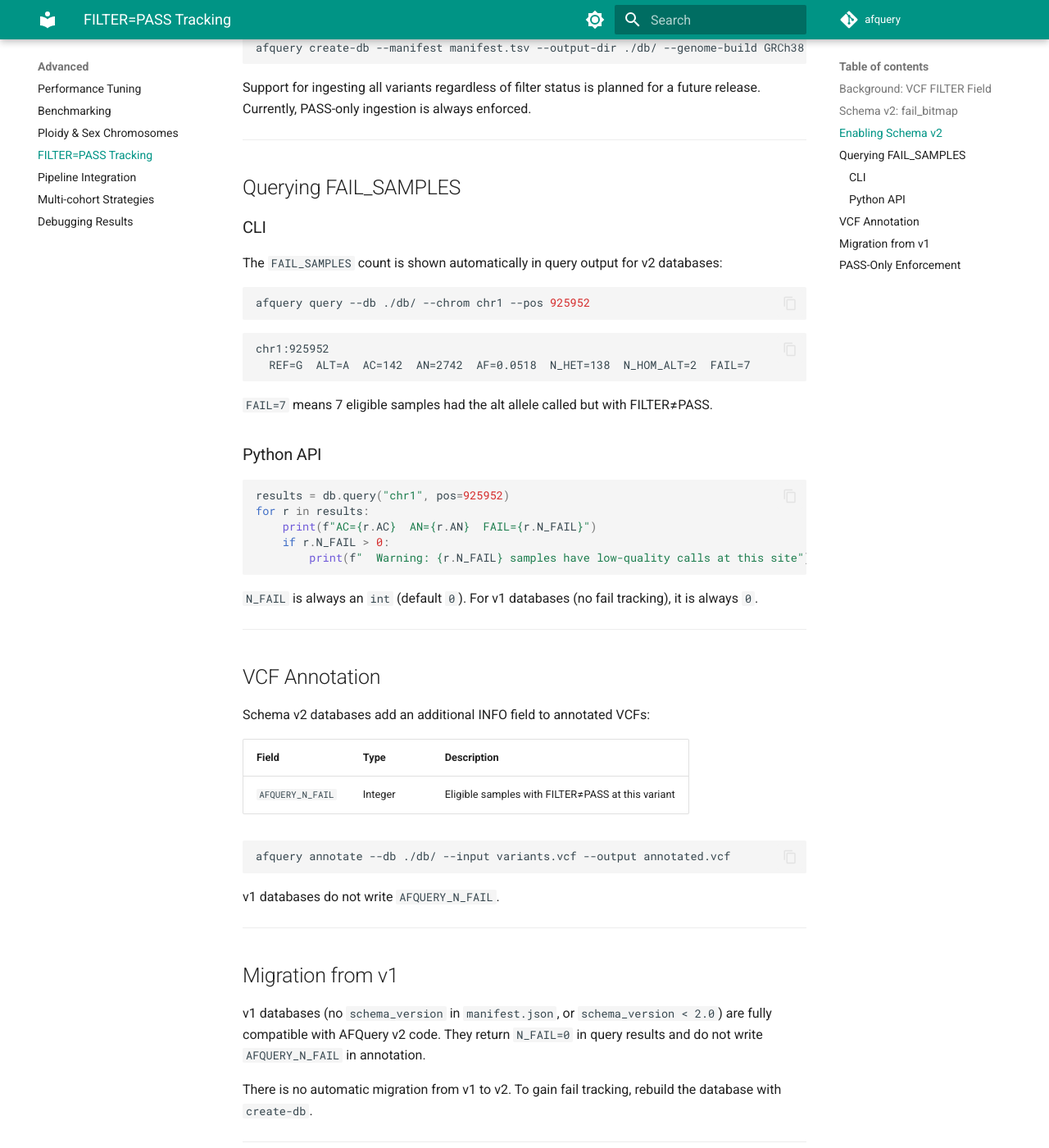
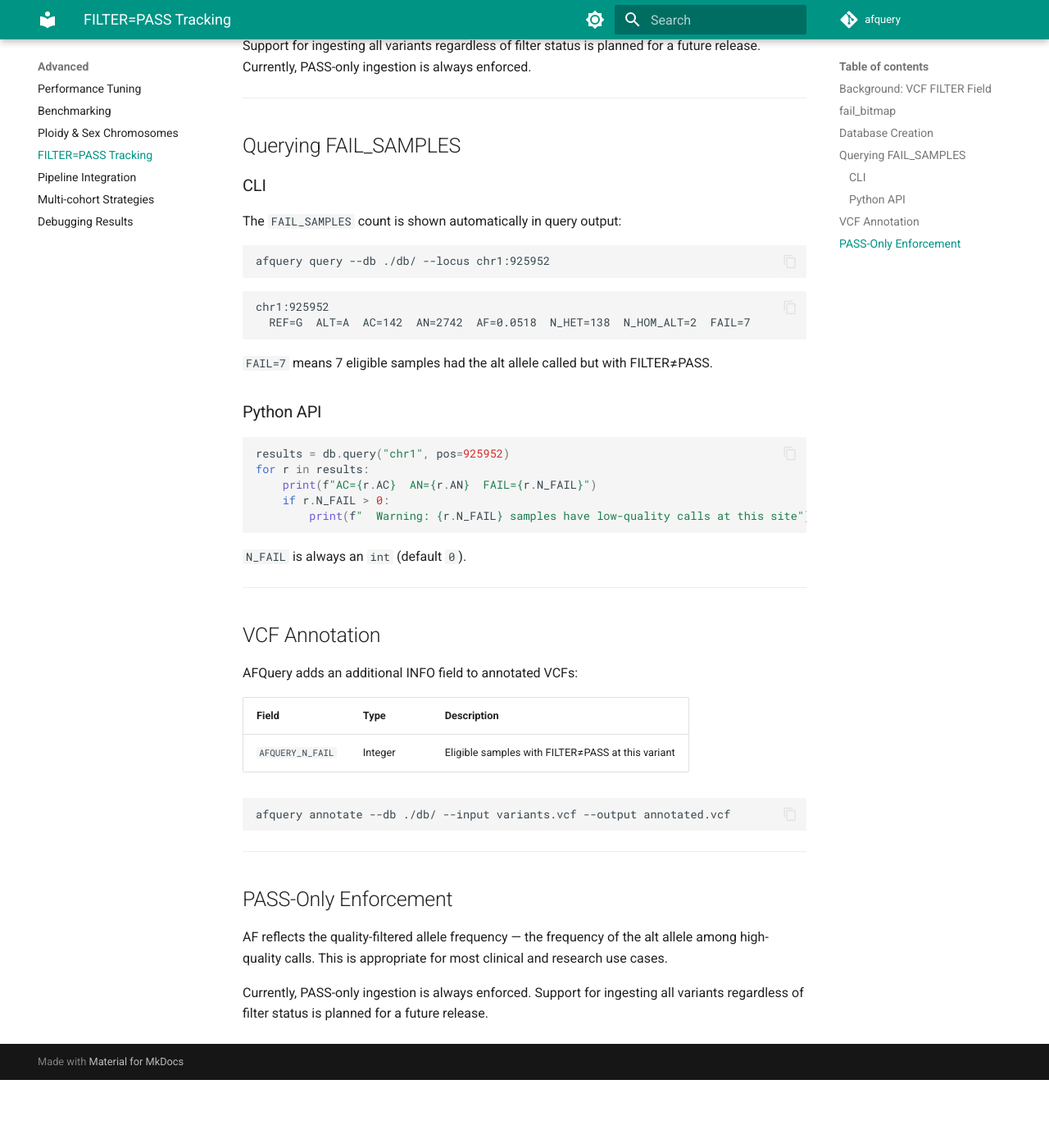
Before and after one commit to dlopez-bioinfo/afquery, an MkDocs documentation site: the page built from docs/advanced/filter-pass-tracking.md, in a window 1280 px wide and 1400 px high, scrolled down 1033 px. Shown: the whole window at 82% size. Built offline with MkDocs 1.6.1 and Material for MkDocs 9.7.7, drawn with Linux system fonts in a browser that asks for light colours; comment, search, counter and statistics services are not loaded; after the commit the page ends 2350 px from its top, so only the background shows below that; some of the changed text lies outside the part shown.

Commit message:
refactor: drop schema v1 support
- Remove all v1 schema references from documentation
- Update filter-pass-tracking to describe fail_bitmap as standard feature
- Remove v1 migration section; fail_bitmap is now always present

````diff
--- a/docs/advanced/filter-pass-tracking.md
+++ b/docs/advanced/filter-pass-tracking.md
@@ -1,6 +1,6 @@
 # FILTER=PASS Tracking
 
-Schema version 2 introduces tracking of variants that are called but fail quality filters (`FILTER≠PASS`). This allows distinguishing between "variant not present" and "variant present but low quality" in your cohort.
+AFQuery tracks variants that are called but fail quality filters (`FILTER≠PASS`). This allows distinguishing between "variant not present" and "variant present but low quality" in your cohort.
 
 ---
 
@@ -15,9 +15,9 @@ AFQuery default behavior:
 
 ---
 
-## Schema v2: fail_bitmap
+## fail_bitmap
 
-In schema v2, AFQuery stores a third bitmap per variant alongside `het_bitmap` and `hom_bitmap`:
+AFQuery stores a third bitmap per variant alongside `het_bitmap` and `hom_bitmap`:
 
 - **`fail_bitmap`** — bit set for each sample that has a non-ref genotype (AC>0) AND `FILTER≠PASS`
 
@@ -28,9 +28,9 @@ This means:
 
 ---
 
-## Enabling Schema v2
+## Database Creation
 
-Schema v2 is the default for new databases. The `fail_bitmap` is always written and always tracks PASS-only ingestion:
+The `fail_bitmap` is always written and always tracks PASS-only ingestion:
 
 ```bash
 # PASS-only ingestion (fail_bitmap tracks failed calls)
@@ -45,10 +45,10 @@ Support for ingesting all variants regardless of filter status is planned for a
 
 ### CLI
 
-The `FAIL_SAMPLES` count is shown automatically in query output for v2 databases:
+The `FAIL_SAMPLES` count is shown automatically in query output:
 
 ```bash
-afquery query --db ./db/ --chrom chr1 --pos 925952
+afquery query --db ./db/ --locus chr1:925952
 ```
 
 ```
@@ -68,13 +68,13 @@ for r in results:
         print(f"  Warning: {r.N_FAIL} samples have low-quality calls at this site")
 ```
 
-`N_FAIL` is always an `int` (default `0`). For v1 databases (no fail tracking), it is always `0`.
+`N_FAIL` is always an `int` (default `0`).
 
 ---
 
 ## VCF Annotation
 
-Schema v2 databases add an additional INFO field to annotated VCFs:
+AFQuery adds an additional INFO field to annotated VCFs:
 
 | Field | Type | Description |
 |-------|------|-------------|
@@ -84,16 +84,6 @@ Schema v2 databases add an additional INFO field to annotated VCFs:
 afquery annotate --db ./db/ --input variants.vcf --output annotated.vcf
 ```
 
-v1 databases do not write `AFQUERY_N_FAIL`.
-
----
-
-## Migration from v1
-
-v1 databases (no `schema_version` in `manifest.json`, or `schema_version < 2.0`) are fully compatible with AFQuery v2 code. They return `N_FAIL=0` in query results and do not write `AFQUERY_N_FAIL` in annotation.
-
-There is no automatic migration from v1 to v2. To gain fail tracking, rebuild the database with `create-db`.
-
 ---
 
 ## PASS-Only Enforcement
````
Also changed, not shown: docs/getting-started/concepts.md (+14 -14 lines).
